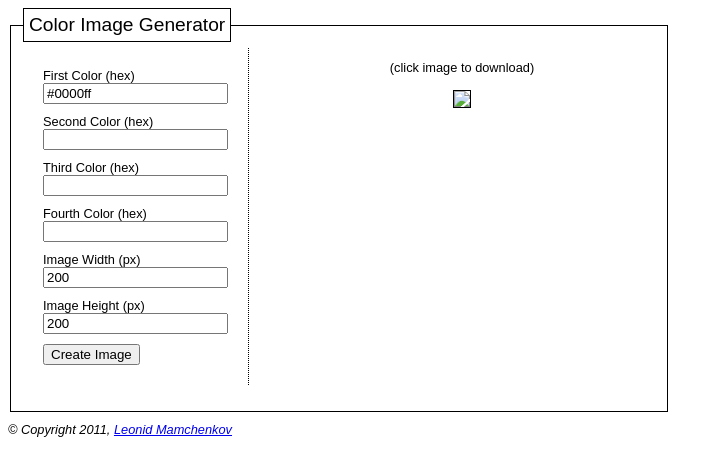
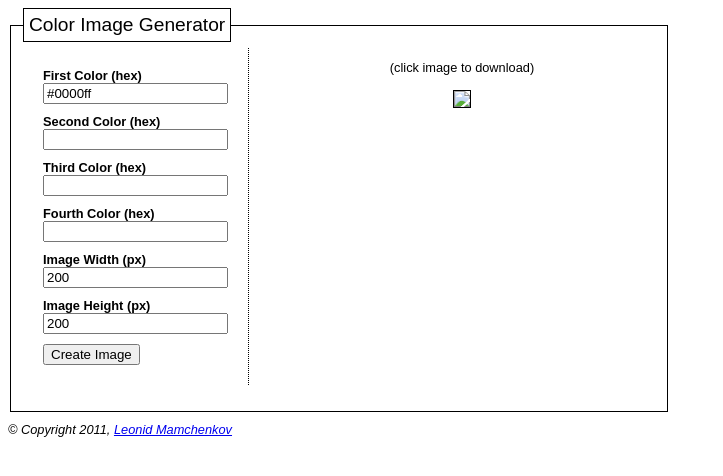
Before and after one commit to mamchenkov/Color-Image-Generator, a PHP site: page / in a window 1280 px wide. Shown: the top 476 px of the page, without its empty margins (0-723 px from the left). Run offline with PHP 8.4, Linux system fonts and the light colour scheme.

Commit message:
Minor styling improvements

```diff
--- a/index.php
+++ b/index.php
@@ -80,7 +80,7 @@ $downloadQuery = '?' . http_build_query($downloadParams);
 			fieldset { width: 50%; border: 1px solid #000; }
 			legend { border: 1px solid #000; padding: 5px; font-size: 120%; }
 			form { display: inline; float: left; margin-right: 20px; border-right: 1px dotted #000; padding: 20px; }
-			label { display: block;  font-size: 80%; }
+			label { display: block;  font-size: 80%; font-weight: bold; }
 			input[type=text] { margin-bottom: 10px; }
 			img { border: 1px solid #000; }
 			address { font-color: #cccccc; font-size: 80%; margin-top: 10px; }
```
